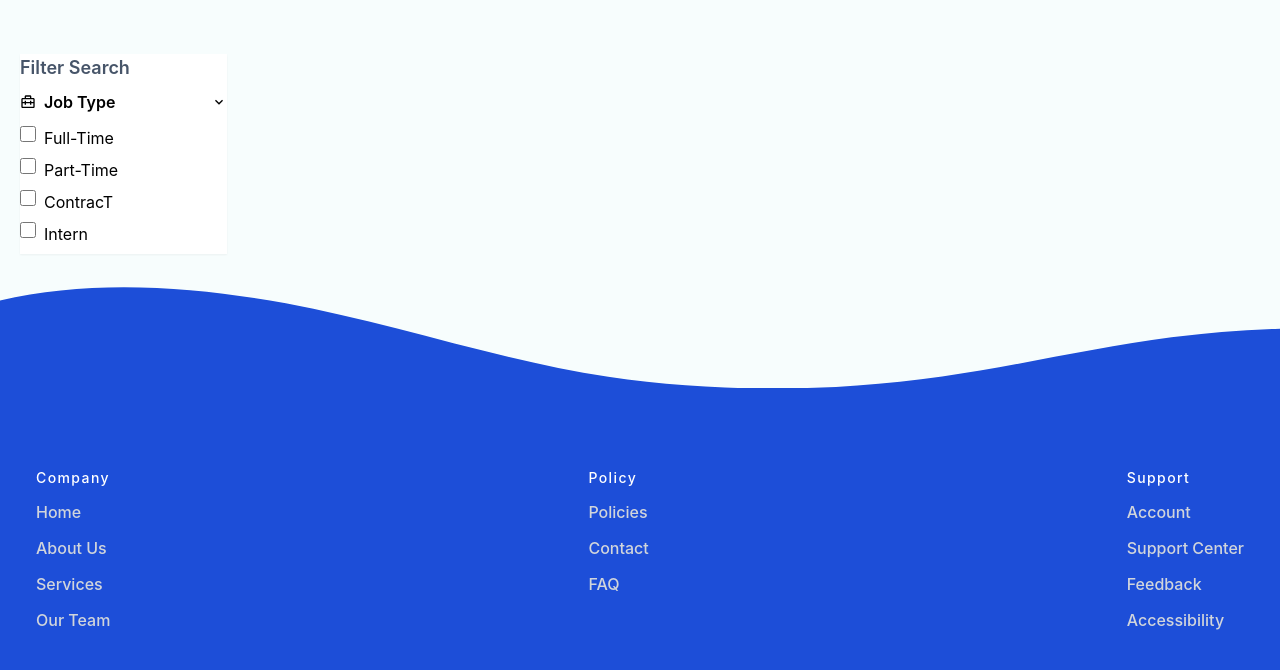
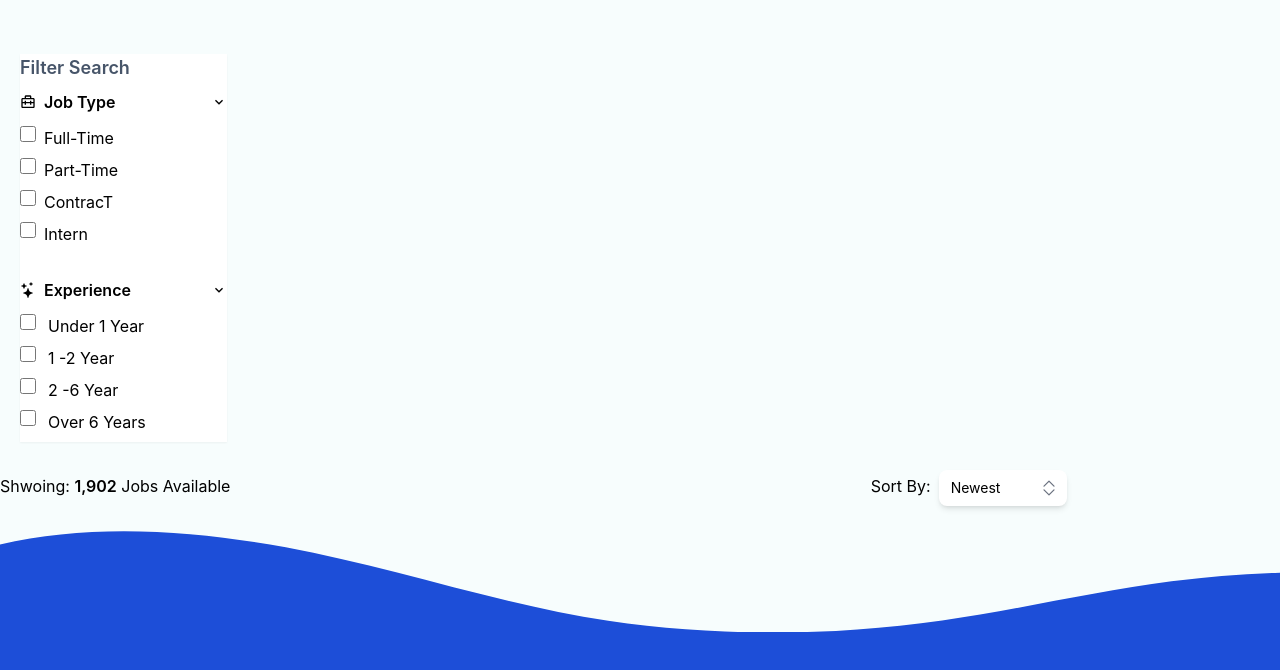
Before and after one commit to Veasna3d/FindJob, a React (Vite) app in the folder client/: page /find-jobs in a window 1280 px wide. Shown: the part 566-1236 px from the top of the page. Built offline with nearby package versions, Linux system fonts and the light colour scheme.

Commit message:
ListBox of FindJob

```diff
--- /dev/null
+++ b/client/src/components/ListBox.jsx
@@ -0,0 +1,70 @@
+import { Fragment, useState } from "react";
+import { Listbox, Transition } from "@headlessui/react";
+import { BsCheck2, BsChevronExpand } from "react-icons/bs";
+
+const options = ["Newest", "Oldest", "A-Z", "Z-A"];
+
+const ListBox = ({ sort, setSort }) => {
+  return (
+    <div className="w-[8rem] md:-w[10rem]">
+      <Listbox value={sort} onChange={setSort}>
+        <div className="relative mt-1">
+          <Listbox.Button
+            className={
+              "relative w-full cursor-default rounded-lg bg-white py-2 pl-3 pr-10 text-left shadow-md focus:outline-none focus-visible:border-indigo-500 focus-visible:ring-2 focus-visible:ring-white focus-visible:ring-opacity-75 focus-visible:ring-offset-2 focus-visible:ring-offset-orange-300 sm:text-sm"
+            }
+          >
+            <span className="block truncate">{sort}</span>
+            <span className="pointer-events-none absolute inset-y-0 right-0 flex items-center pr-2">
+              <BsChevronExpand
+                className="h-5 w-5 text-gray-500"
+                aria-hidden="true"
+              />
+            </span>
+            <Transition
+              as={Fragment}
+              leave="transition ease-in duration-100"
+              leaveFrom="opacity-100"
+              leaveTo="opacity-0"
+            >
+              <Listbox.Options className="absolute mt-1 max-h-60 w-full overflow-auto rounded-md bg-white py-1 text-base shadow-lg ring-1 ring-black ring-opacity-5 focus:outline-none sm:text-sm">
+                {options.map((op, index) => (
+                  <Listbox.Option
+                    key={index}
+                    className={({ active }) =>
+                      `relative cursor-default select-none py-2 pl-10 pr-4 ${
+                        active
+                          ? "bg-[#1d4fd830] text-[#1d4ed8]"
+                          : "text-gray-900"
+                      }`
+                    }
+                    value={op}
+                  >
+                    {({ selected }) => (
+                      <>
+                        <span
+                          className={`block truncate ${
+                            selected ? "font-medium" : "font-normal"
+                          }`}
+                        >
+                          {op}
+                        </span>
+                        {selected ? (
+                          <span className="absolute inset-y-0 left-0 flex items-center pl-3 text-[#1d4ed8]">
+                            <BsCheck2 className="h-5 w-5" aria-hidden="true" />
+                          </span>
+                        ) : null}
+                      </>
+                    )}
+                  </Listbox.Option>
+                ))}
+              </Listbox.Options>
+            </Transition>
+          </Listbox.Button>
+        </div>
+      </Listbox>
+    </div>
+  );
+};
+
+export default ListBox;
--- a/client/src/components/index.js
+++ b/client/src/components/index.js
@@ -4,6 +4,7 @@
 import TextInput from "./TextInput";
 import SignUp from "./SignUp";
 import Header from "./Header"
+import ListBox from "./ListBox";
 
 
-export { Navbar, Footer, CustomButton, TextInput, SignUp, Header };
+export { Navbar, Footer, CustomButton, TextInput, SignUp, Header, ListBox };
--- a/client/src/pages/FindJobs.jsx
+++ b/client/src/pages/FindJobs.jsx
@@ -1,9 +1,10 @@
 import { useState } from "react";
 import { useLocation, useNavigate } from "react-router-dom";
-import { Header } from "../components";
+import { Header, ListBox } from "../components";
 import { BiBriefcaseAlt2 } from "react-icons/bi";
+import { BsStars } from "react-icons/bs";
 import { MdOutlineKeyboardArrowDown } from "react-icons/md";
-import { jobTypes } from "../utils/data";
+import { experience, jobTypes } from "../utils/data";
 
 const FindJobs = () => {
   const [sort, setSort] = useState("Newest");
@@ -21,7 +22,7 @@
   const location = useLocation();
   const navigate = useNavigate();
 
-   const filterJobs = (val) => {
+  const filterJobs = (val) => {
     if (filterJobTypes?.includes(val)) {
       setFilterJobTypes(filterJobTypes.filter((el) => el != val));
     } else {
@@ -29,7 +30,11 @@
     }
   };
 
-  console.log(filterJobs);
+  const filterExperience = async (e) => {
+    setFilterExp(e);
+    fetchJobs();
+  };
+
   return (
     <div>
       <Header
@@ -74,8 +79,47 @@
             </div>
           </div>
 
+          {/* Pending */}
+          <div className="py-2 mt-4">
+            <div className="flex justify-between mb-3">
+              <p className="flex items-center gap-2 font-semibold">
+                <BsStars />
+                Experience
+              </p>
 
-          {/* Pending */}
+              <button>
+                <MdOutlineKeyboardArrowDown />
+              </button>
+            </div>
+
+            <div className="flex flex-col gap-2">
+              {experience.map((exp) => (
+                <div key={exp.title} className="flex gap-3">
+                  <input
+                    type="checkbox"
+                    value={exp?.value}
+                    className="w-4 h-4"
+                    onChange={(e) => filterExperience(e.target.value)}
+                  />
+                  <span>{exp.title}</span>
+                </div>
+              ))}
+            </div>
+          </div>
+        </div>
+      </div>
+
+      <div className="w-full md:w-5/6 px-5 md:px-0">
+        <div className="flex items-center justify-between mb-4">
+          <p className="text-sm md:text-base">
+            Shwoing: <span className="font-semibold">1,902</span> Jobs Available
+          </p>
+
+          <div className="flex flex-col md:flex-row gap-0 md:gap-2 md:items-center">
+            <p className="text-sm md:text-base">Sort By:</p>
+
+            <ListBox sort={sort} setSort={setSort} />
+          </div>
         </div>
       </div>
     </div>
```
